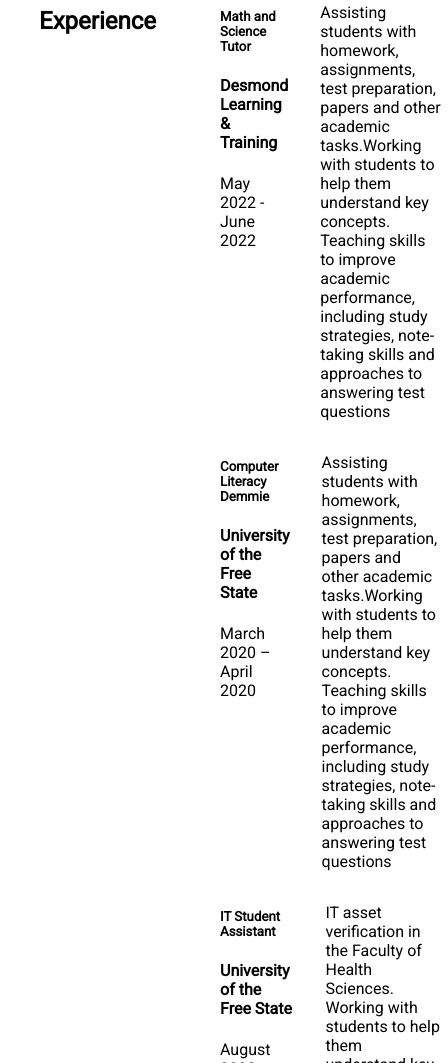
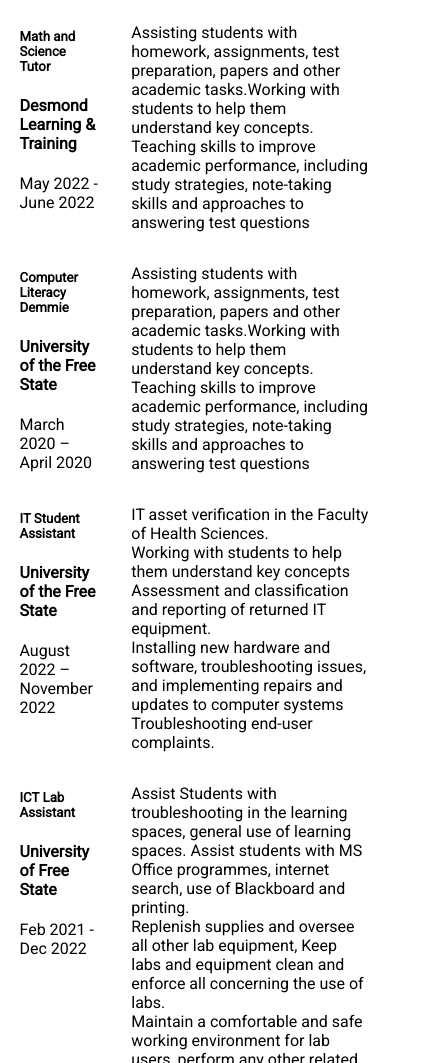
Before and after one commit to katlegomaphango/KATMAP076_FTO2301_GroupC_KatlegoMaphango_ITW9, a plain HTML site: page index.html in a window 390 px wide. Shown: the part 937-2000 px from the top of the page, 448 px wide, since content can reach past the window. Drawn offline with Linux system fonts and the light colour scheme.

Commit message:
Added mobile media query to the main

```diff
--- a/css/style.css
+++ b/css/style.css
@@ -254,10 +254,6 @@ main, footer {
     gap: 2rem;
 }
 
-.work4{
-    order: 1;
-}
-
 .work-info {
     flex: 2;
 }
@@ -284,6 +280,41 @@ label {
     width: 10rem;
 }
 
+/* tablet main media query */
+@media screen and (max-width: 946px) {
+    main {
+        width: 90%;
+    }
+}
+
+/* mobile main media query */
+@media screen and (max-width: 425px) {
+    main {
+        width: 90%;
+    }
+
+    /*
+    .experience,
+.education,
+.skills,
+.interests,
+.contact {
+    padding-top: 5rem;
+    display: flex;
+    gap: 4rem;
+}
+    */
+    .experience,
+    .education,
+    .skills,
+    .interests,
+    .contact {
+        padding-top: 2rem;
+        display: block;
+        /* gap: 0; */
+    }
+}
+
 /********************************************* Footer **********************************************/
 .footer {
     background-color: rgb(153, 149, 149);
```
